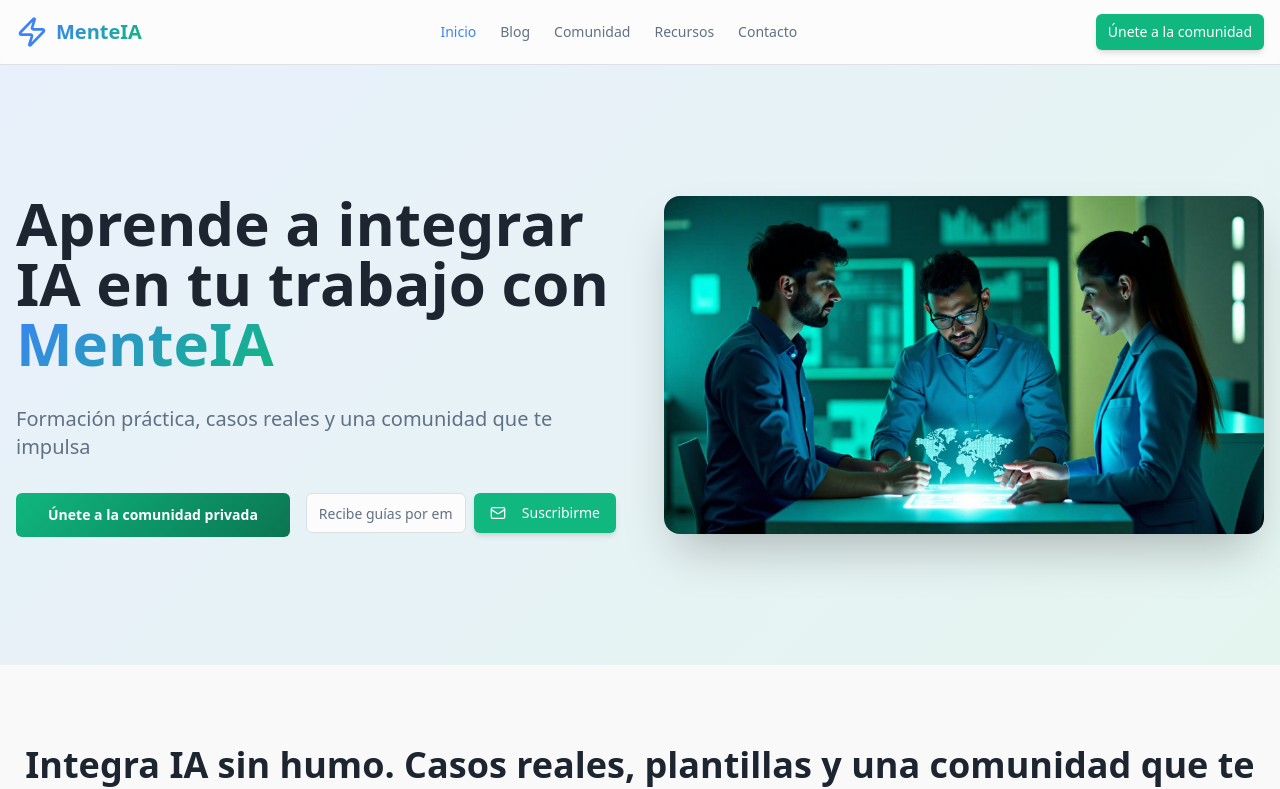
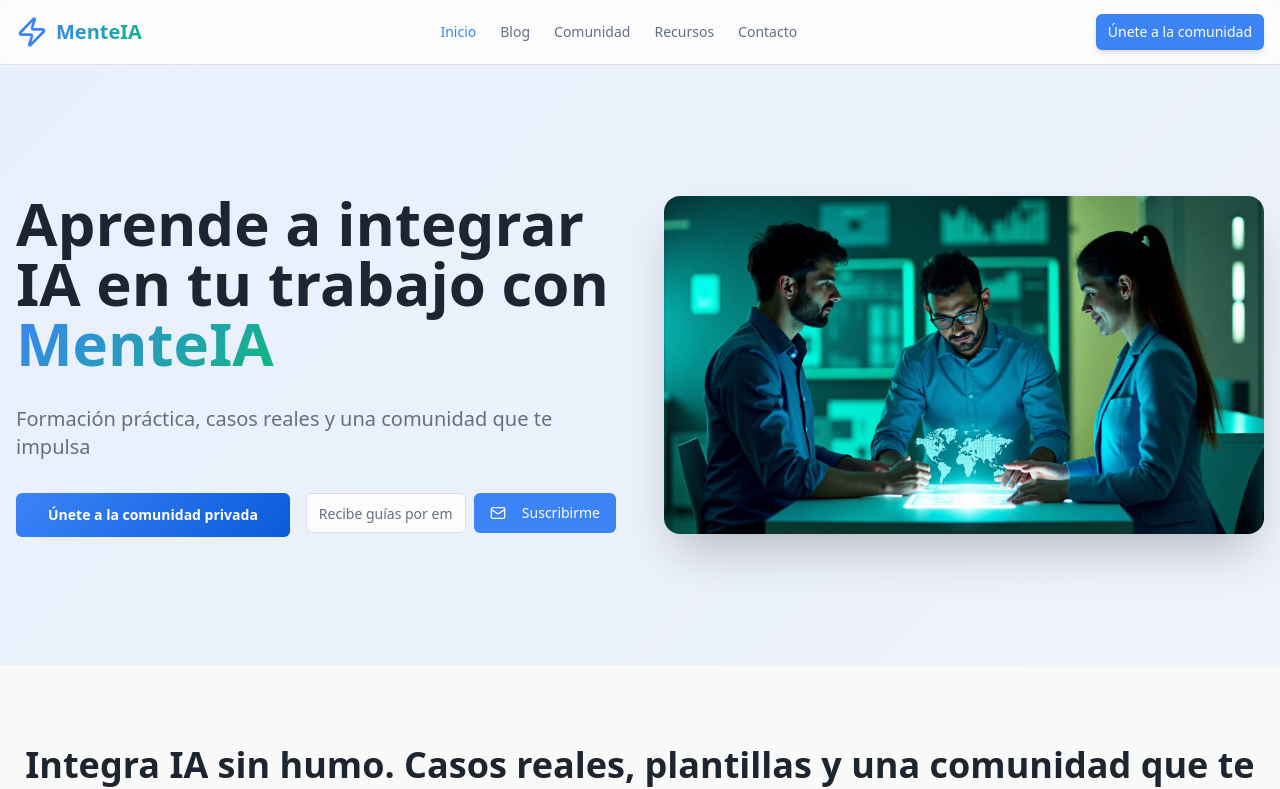
Before and after one commit to XandrAntonov/menteia-impulse, a React (Vite) app: page / in a window 1280 px wide. Shown: the top 789 px of the page. Built offline with nearby package versions, Linux system fonts and the light colour scheme.

Commit message:
Increase blue color usage
The website's color scheme has been updated to incorporate more blue. This change aims to enhance the visual appeal and reinforce the brand's association with technology and trust.

```diff
--- a/src/components/common/NewsletterForm.tsx
+++ b/src/components/common/NewsletterForm.tsx
@@ -54,7 +54,7 @@ const NewsletterForm = ({ placeholder = "Tu email", size = "default" }: Newslett
       />
       <Button
         type="submit"
-        variant="community"
+        variant="default"
         size={size}
         disabled={isLoading}
       >
--- a/src/components/layout/Footer.tsx
+++ b/src/components/layout/Footer.tsx
@@ -66,7 +66,7 @@ const Footer = () => {
             </p>
             <div className="flex space-x-2">
               <Input placeholder="Tu email" className="text-sm" />
-              <Button size="sm" variant="community">
+              <Button size="sm" variant="default">
                 <Mail className="h-4 w-4" />
               </Button>
             </div>
--- a/src/components/ui/button.tsx
+++ b/src/components/ui/button.tsx
@@ -18,8 +18,8 @@ const buttonVariants = cva(
           "bg-secondary text-secondary-foreground hover:bg-secondary/80",
         ghost: "hover:bg-accent hover:text-accent-foreground",
         link: "text-primary underline-offset-4 hover:underline",
-        hero: "gradient-cta text-success-foreground hover:shadow-lg hover:scale-[1.02] transition-all duration-300 font-semibold",
-        community: "bg-success text-success-foreground hover:bg-success/90 hover-lift font-medium shadow-md",
+        hero: "gradient-cta text-primary-foreground hover:shadow-lg hover:scale-[1.02] transition-all duration-300 font-semibold",
+        community: "bg-primary text-primary-foreground hover:bg-primary/90 hover-lift font-medium shadow-md",
         "outline-primary": "border-2 border-primary text-primary bg-background hover:bg-primary hover:text-primary-foreground transition-all duration-300",
       },
       size: {
--- a/src/index.css
+++ b/src/index.css
@@ -35,7 +35,7 @@ All colors MUST be HSL.
     --muted: 217 20% 95%;
     --muted-foreground: 215 15% 45%;
 
-    --accent: 160 30% 90%;
+    --accent: 217 40% 92%;
     --accent-foreground: 215 25% 15%;
 
     --destructive: 0 84% 60%;
@@ -112,17 +112,21 @@ All colors MUST be HSL.
     @apply bg-background text-foreground;
   }
 
-  /* MenteIA Brand Gradients */
+  /* MenteIA Brand Gradients - More blue dominant */
   .gradient-hero {
-    background: linear-gradient(135deg, hsl(var(--primary)) 0%, hsl(var(--success)) 100%);
+    background: linear-gradient(135deg, hsl(var(--primary)) 0%, hsl(var(--primary-light)) 100%);
   }
 
   .gradient-card {
-    background: linear-gradient(145deg, hsl(var(--background)) 0%, hsl(var(--secondary)) 100%);
+    background: linear-gradient(145deg, hsl(var(--background)) 0%, hsl(var(--primary) / 0.05) 100%);
   }
 
   .gradient-cta {
-    background: linear-gradient(135deg, hsl(var(--success)) 0%, hsl(var(--success-dark)) 100%);
+    background: linear-gradient(135deg, hsl(var(--primary)) 0%, hsl(var(--primary-dark)) 100%);
+  }
+
+  .gradient-blue-accent {
+    background: linear-gradient(135deg, hsl(var(--primary-light)) 0%, hsl(var(--primary)) 100%);
   }
 
   /* Typography */
@@ -140,14 +144,14 @@ All colors MUST be HSL.
 
   .hover-lift:hover {
     transform: translateY(-2px);
-    box-shadow: 0 10px 25px -5px hsl(var(--primary) / 0.2);
+    box-shadow: 0 10px 25px -5px hsl(var(--primary) / 0.3);
   }
 
-  .pulse-success {
-    animation: pulse-success 2s cubic-bezier(0.4, 0, 0.6, 1) infinite;
+  .pulse-primary {
+    animation: pulse-primary 2s cubic-bezier(0.4, 0, 0.6, 1) infinite;
   }
 
-  @keyframes pulse-success {
+  @keyframes pulse-primary {
     0%, 100% {
       opacity: 1;
     }
```
